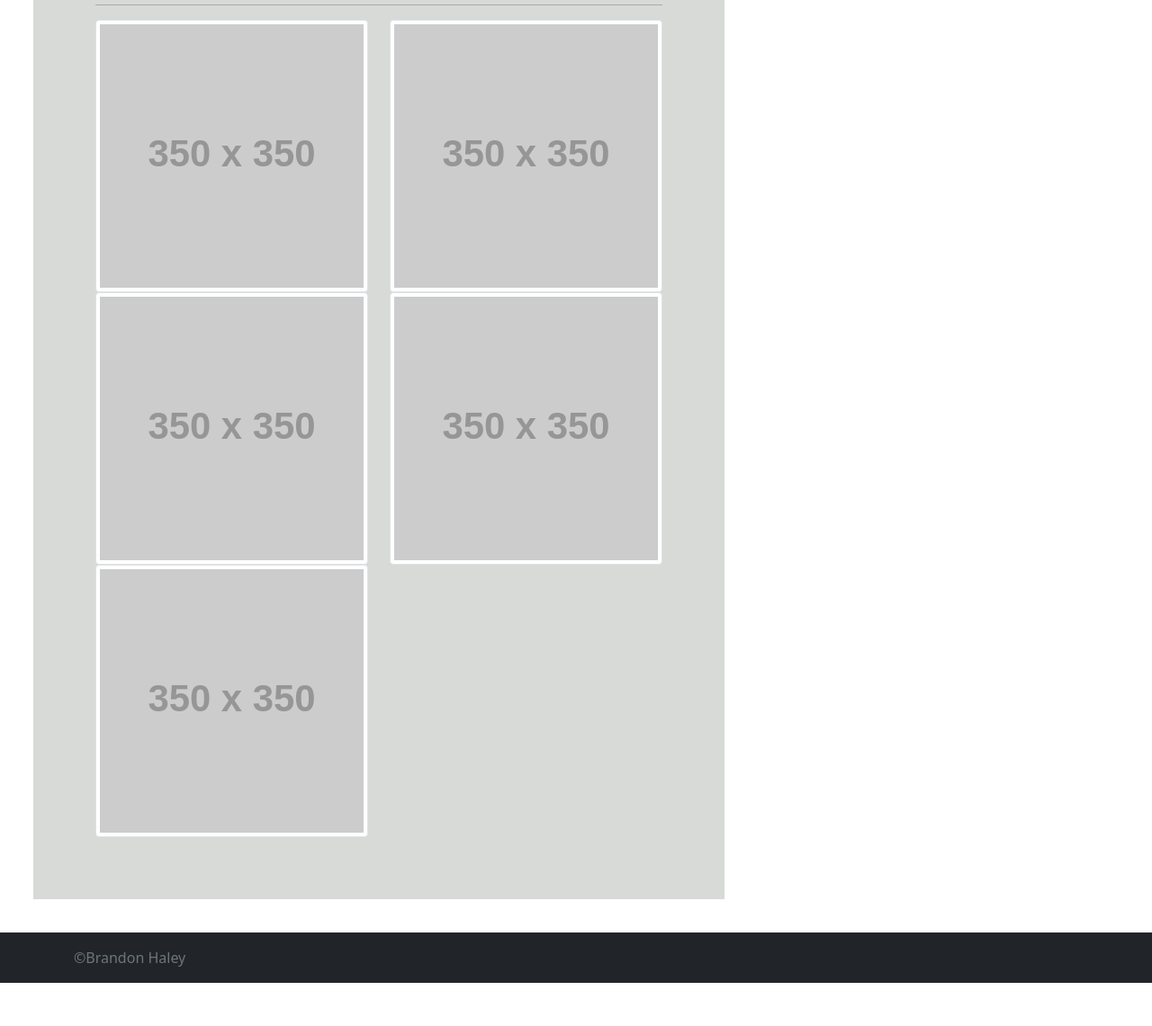
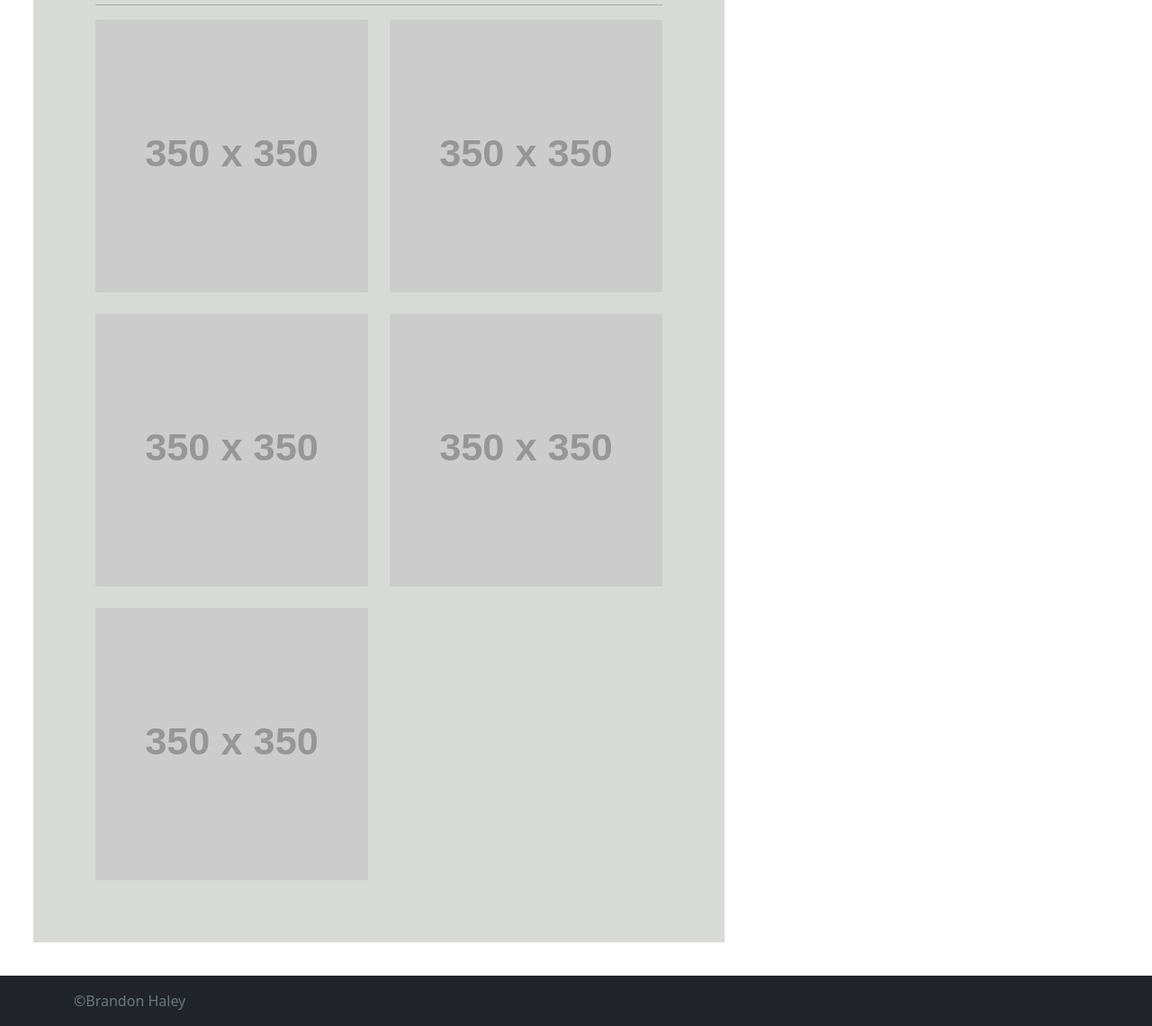
Before and after one commit to Kyle7286/responsive-portfolio, a plain HTML site: page portfolio.html in a window 1280 px wide. Shown: the part 303-1444 px from the top of the page at 90% size. Before the commit the page ends 1396 px from the top, so only its background shows below. Drawn offline with nearby package versions, Linux system fonts and the light colour scheme; placeholder pictures from the web are drawn by us.

Commit message:
portfolio | fixed nav active; removed img borders; cleaned up html code indentation

```diff
--- a/portfolio.html
+++ b/portfolio.html
@@ -18,7 +18,7 @@
 </head>
 <body class="d-flex flex-column min-vh-100">
 
-    <!-- START Nav bar; used justify-content-end to move the collapse links -->
+    <!-- START Nav bar; used justify-content-end to move the collapse links to the right -->
     <nav class="navbar navbar-expand-lg navbar-dark bg-dark">
         <div class="container-fluid">
           <a class="navbar-brand" href="index.html">Brandon Haley</a>
@@ -31,10 +31,10 @@
                 <a class="nav-link" aria-current="page" href="contact.html">Contact</a>
               </li>
               <li class="nav-item">
-                <a class="nav-link" href="portfolio.html">Portfolio</a>
+                <a class="nav-link active" href="portfolio.html">Portfolio</a>
               </li>
               <li class="nav-item">
-                <a class="nav-link active" href="index.html">About</a>
+                <a class="nav-link" href="index.html">About</a>
               </li>
               <li class="nav-item dropdown">
                 <a class="nav-link dropdown-toggle" href="#" id="navbarDropdownMenuLink" role="button" data-bs-toggle="dropdown" aria-expanded="false">
@@ -55,61 +55,45 @@
 
 <!-- START Main  Content -->
 <div class="main">
+  <!-- grid container -->
   <div class="container" id="aboutme">
-        <!-- ROW 1 -->
+    <!-- ROW 1; heading details -->
     <div class="row" id="row1">
-            <!-- COLUMN 1/1 -->
+      <!-- COLUMN -->
       <div class="col">
         <h1>Portfolio</h1>
       </div>
     </div>
+
+    <!-- divider -->
     <hr class="solid">
 
-        <!-- Row 2 -->
-        <div class="row" id="row">
-            <!-- COLUMN 1/2 -->
-            <div class="col-lg-6">
-              <img src="https://via.placeholder.com/350X350" class="img-thumbnail" alt="...">
+  <!-- Row 2; photo grid; global class 'row-cols-2' forces 2 columns at lg -->
+  <div class="row row-cols-lg-2 g-4" id="row">
+
+    <div>
+      <img src="https://via.placeholder.com/350X350" class="img-fluid" alt="...">
     </div>
-            <!-- COLUMN 2/2 -->
-            <div class="col-lg-6">
-              <img src="https://via.placeholder.com/350X350" class="img-thumbnail" alt="...">
+    <div>
+      <img src="https://via.placeholder.com/350X350" class="img-fluid" alt="...">
+    </div>
+    <div>
+      <img src="https://via.placeholder.com/350X350" class="img-fluid" alt="...">
+    </div>
+    <div>
+      <img src="https://via.placeholder.com/350X350" class="img-fluid" alt="...">
+    </div>
+    <div>
+      <img src="https://via.placeholder.com/350X350" class="img-fluid" alt="...">
+    </div>
+    <!-- empty;  COLUMN 2/2 -->
+    <div>
+    <!-- <img src="https://via.placeholder.com/350X350" class="img-fluid" alt="..."> -->
+    </div>
+  </div>
   </div>
 </div>
 
-        <!-- Row 3 -->
-        <div class="row" id="row">
-          <!-- COLUMN 1/2 -->
-          <div class="col-lg-6">
-            <img src="https://via.placeholder.com/350X350" class="img-thumbnail" alt="...">
-          </div>
-          <!-- COLUMN 2/2 -->
-          <div class="col-lg-6">
-            <img src="https://via.placeholder.com/350X350" class="img-thumbnail" alt="...">
-          </div>
-      </div>
-
-        <!-- Row 4 -->
-        <div class="row" id="row">
-          <!-- COLUMN 1/2 -->
-          <div class="col-lg-6">
-            <img src="https://via.placeholder.com/350X350" class="img-thumbnail" alt="...">
-          </div>
-
-            <!-- COLUMN 2/2 -->
-            <div class="col-lg-6">
-            <!-- <img src="https://via.placeholder.com/350X350" class="img-thumbnail" alt="..."> -->
-          </div>
-        </div>
-
-
-
-
-
-
-
-        </div>
-    </div>
 
         <!-- END Main content -->
 
```
Also changed, not shown: Test.html (+35 -12 lines). Lines whose indentation alone changed are shown as unchanged.
